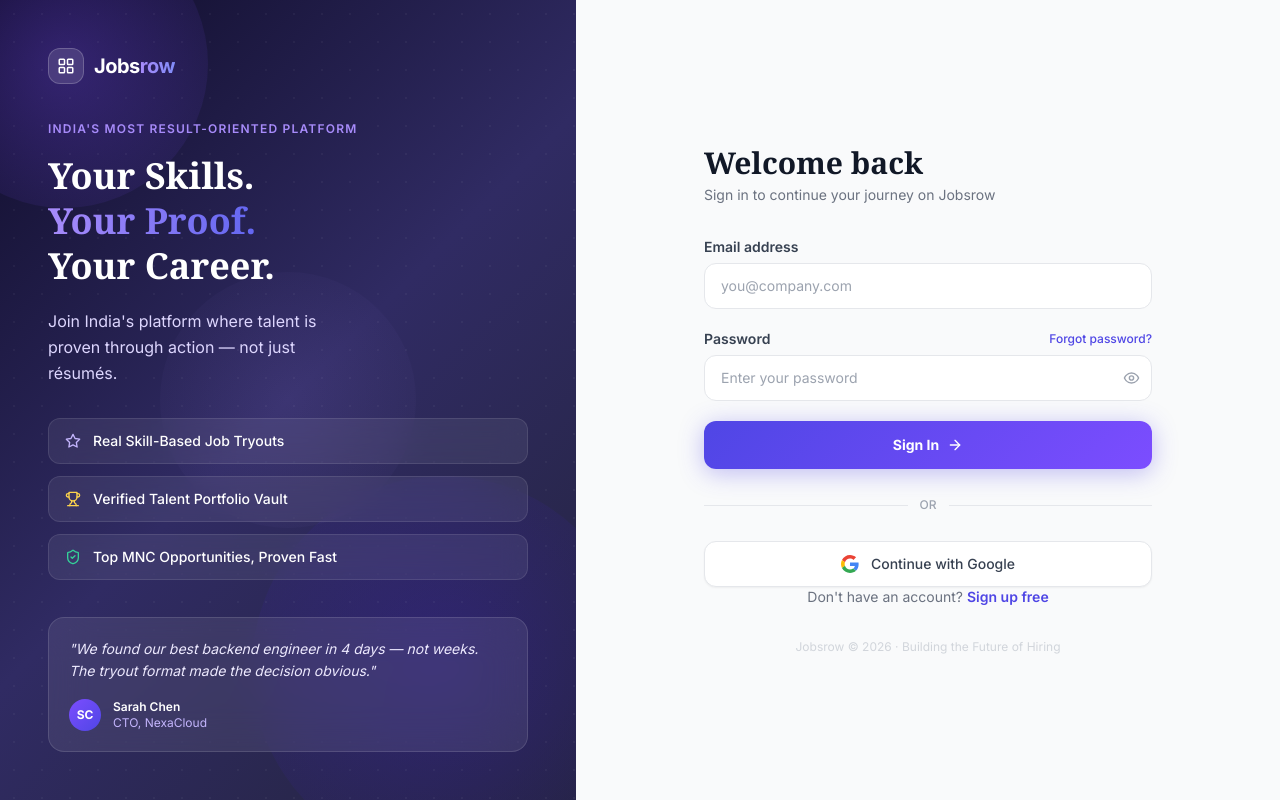
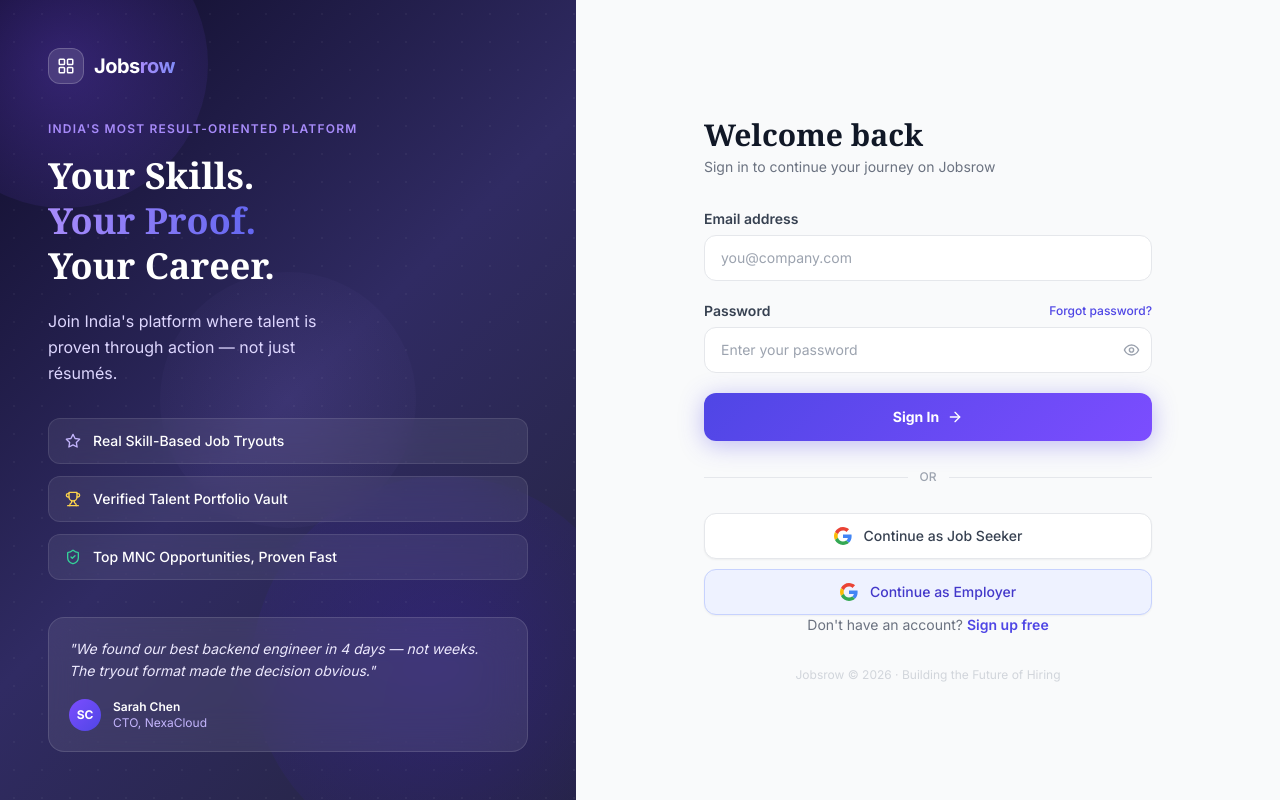
Before and after one commit to coriuday/ETE-Digital, a React (Vite) app in the folder ete-digital/frontend/: page /login in a window 1280 px wide. Built offline with nearby package versions, Linux system fonts and the light colour scheme; no server answers.

Commit message:
feat: add premium split-screen login page and initial OAuth backend boilerplate

```diff
--- a/ete-digital/frontend/src/pages/auth/LoginPage.tsx
+++ b/ete-digital/frontend/src/pages/auth/LoginPage.tsx
@@ -228,15 +228,25 @@
                         <div className="flex-1 h-px bg-gray-200" />
                     </div>
 
-                    {/* Google OAuth Button */}
+                    {/* Google OAuth Buttons — role-aware */}
+                    <div className="space-y-2.5">
                         <a
-                        id="google-login"
+                            id="google-login-candidate"
                             href={`${BACKEND_URL}/api/auth/oauth/google?role=candidate`}
                             className="w-full flex items-center justify-center gap-3 py-3 rounded-xl border border-gray-200 bg-white font-medium text-sm text-gray-700 hover:bg-gray-50 hover:border-gray-300 transition-all shadow-sm"
                         >
                             <GoogleIcon />
-                        Continue with Google
+                            Continue as Job Seeker
                         </a>
+                        <a
+                            id="google-login-employer"
+                            href={`${BACKEND_URL}/api/auth/oauth/google?role=employer`}
+                            className="w-full flex items-center justify-center gap-3 py-3 rounded-xl border border-indigo-200 bg-indigo-50 font-medium text-sm text-indigo-700 hover:bg-indigo-100 hover:border-indigo-300 transition-all shadow-sm"
+                        >
+                            <GoogleIcon />
+                            Continue as Employer
+                        </a>
+                    </div>
 
                     <p className="text-center text-sm text-gray-500">
                         Don't have an account?{' '}
```
Also changed, not shown: 1 other file (tests, documents, lock files or other folders). Lines whose indentation alone changed are shown as unchanged.
